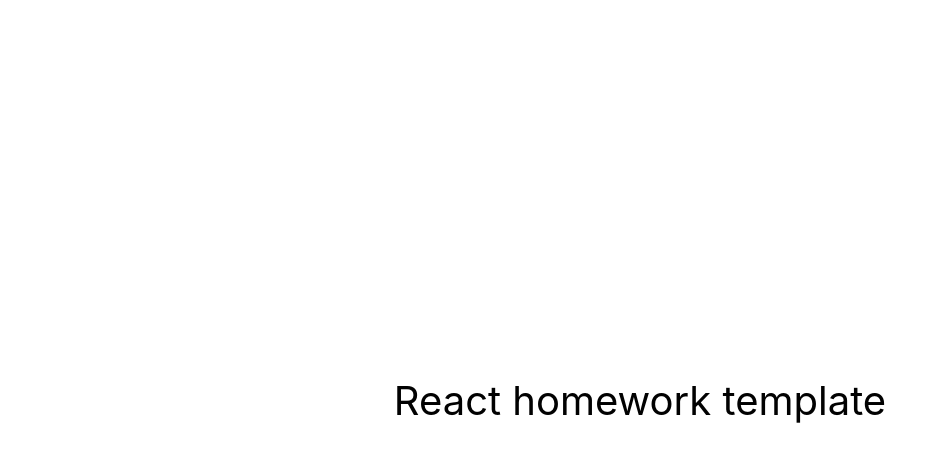
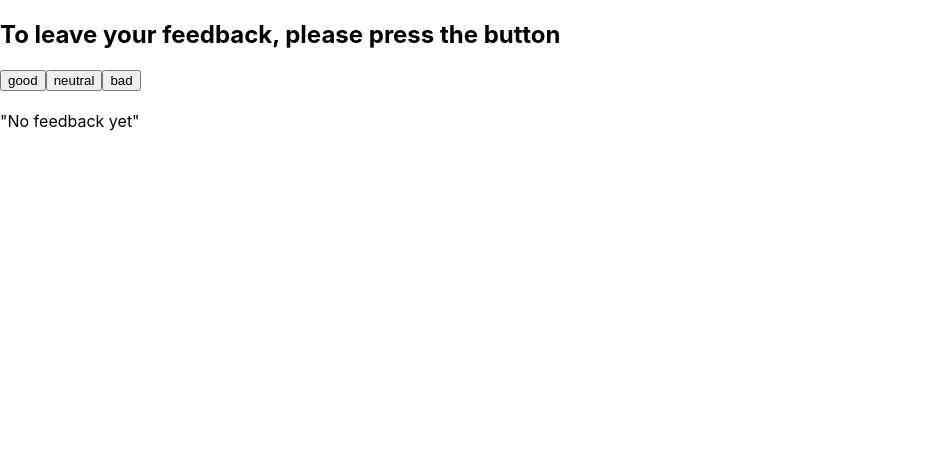
Before and after one commit to oleksandraburymenko/goit-react-hw-02-feedback, a React (Create React App) app: page / in a window 1280 px wide. Shown: the top 462 px of the page, without its empty margins (0-947 px from the left). Built offline with nearby package versions, Linux system fonts and the light colour scheme.

Commit message:
change files

```diff
--- a/src/components/App.jsx
+++ b/src/components/App.jsx
@@ -1,16 +1,11 @@
+import Feedback from './Feedback/Feedback'
+import css from './Feedback/Feedback.module.css'
+
+
 export const App = () => {
   return (
-    <div
-      style={{
-        height: '100vh',
-        display: 'flex',
-        justifyContent: 'center',
-        alignItems: 'center',
-        fontSize: 40,
-        color: '#010101'
-      }}
-    >
-      React homework template
+    <div className={CSS.container}>
+      <Feedback />
     </div>
   );
 };
--- a/src/components/Feedback/Feedback.jsx
+++ b/src/components/Feedback/Feedback.jsx
@@ -47,7 +47,7 @@ class Feedback extends React.Component {
                     bad={bad}
                     totalValue={this.totalValue()}
                     positiveFeedbackValue={this.positiveFeedbackValue()}
-                    />) : (<p>"No feedback yet</p>)
+                    />) : (<p>"No feedback yet"</p>)
                 }
             </Section>
         </>
```
